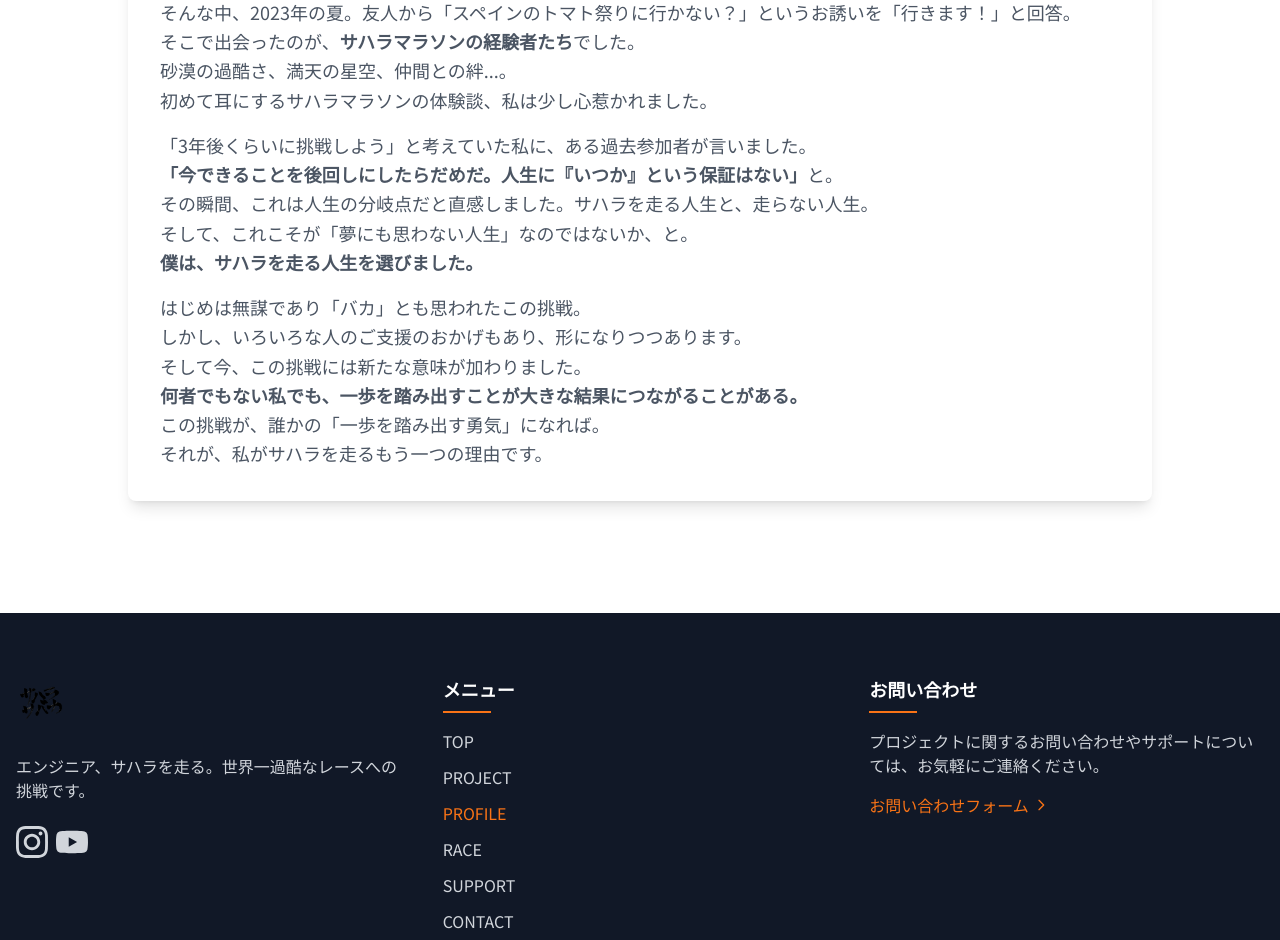
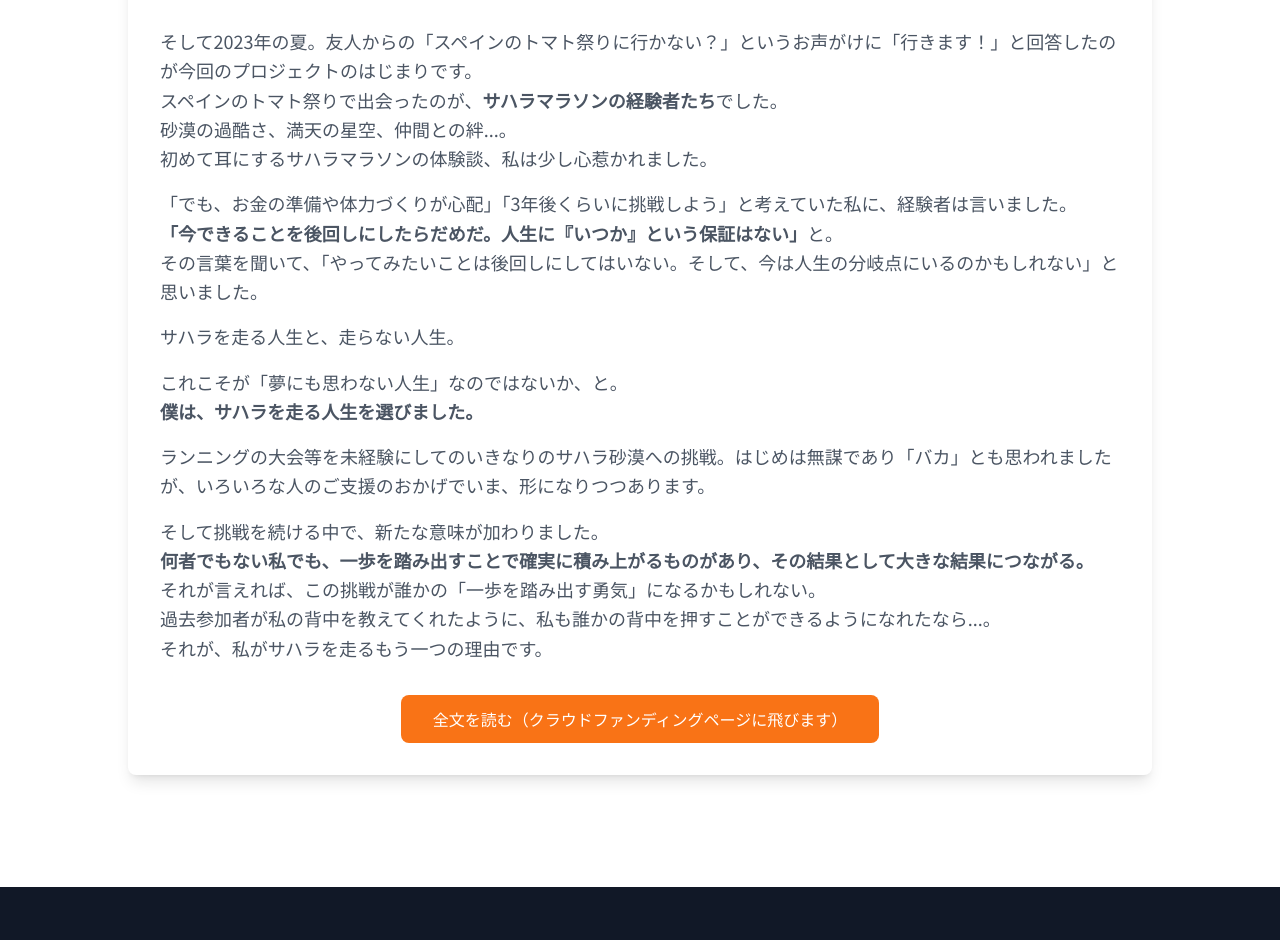
Before and after one commit to isaka1022/saharasabaka, a React (Create React App) app: page /profile in a window 1280 px wide. Shown: the part 1002-1942 px from the top of the page. Built offline with nearby package versions, Linux system fonts and the light colour scheme.

Commit message:
Profileページを更新

```diff
--- a/src/components/Profile.tsx
+++ b/src/components/Profile.tsx
@@ -39,48 +39,63 @@ const Profile: React.FC<ProfileProps> = ({ showFullStory = false }) => {
             <h3 className="text-2xl font-bold text-gray-800 mb-6">なぜサハラを走るのか</h3>
             <div className="text-lg text-gray-600 leading-relaxed space-y-4">
               <p className="mb-6">
-                大学時代、ある人から<span className="font-bold">「人生には2つの生き方がある」</span>と教わりました。
+                大学時代に<span className="font-bold">「人生には2つの生き方がある」</span>と教わりました。
                 <br />
                 目標に向かって突き進む人生と、出会いの中で自分の道を見つけていく「夢にも思わなかった」人生。
                 <br />
-                私は後者の道が面白そうだと思い、それから人との出会いを大切にしてきました。
+                「夢にも思わなかった人生」を生きるためには、人のご縁を紡いでいく必要がある。
+                <br />
+                その話を聞いてから、人との出会い、一期一会を大切にしてきました。
               </p>
               <p className="mb-6">
-                そんな中、2023年の夏。友人から「スペインのトマト祭りに行かない？」というお誘いを「行きます！」と回答。
+                そして2023年の夏。友人からの「スペインのトマト祭りに行かない？」というお声がけに「行きます！」と回答したのが今回のプロジェクトのはじまりです。
                 <br />
-                そこで出会ったのが、<span className="font-bold">サハラマラソンの経験者たち</span>でした。
+                スペインのトマト祭りで出会ったのが、<span className="font-bold">サハラマラソンの経験者たち</span>でした。
                 <br />
                 砂漠の過酷さ、満天の星空、仲間との絆...。
                 <br />
                 初めて耳にするサハラマラソンの体験談、私は少し心惹かれました。
               </p>
-
-                <>
               <p className="mb-6">
-                    「3年後くらいに挑戦しよう」と考えていた私に、ある過去参加者が言いました。
+                「でも、お金の準備や体力づくりが心配」「3年後くらいに挑戦しよう」と考えていた私に、経験者は言いました。
                 <br />
                 <span className="font-bold">「今できることを後回しにしたらだめだ。人生に『いつか』という保証はない」</span>と。
                 <br />
-                    その瞬間、これは人生の分岐点だと直感しました。サハラを走る人生と、走らない人生。
-                    <br />
-                    そして、これこそが「夢にも思わない人生」なのではないか、と。
+                その言葉を聞いて、「やってみたいことは後回しにしてはいない。そして、今は人生の分岐点にいるのかもしれない」と思いました。
+              </p>
+              <p className="mb-6">
+                サハラを走る人生と、走らない人生。
+              </p>
+              <p className="mb-6">
+                これこそが「夢にも思わない人生」なのではないか、と。
                 <br />
                 <span className="font-bold">僕は、サハラを走る人生を選びました。</span>
               </p>
               <p className="mb-6">
-                    はじめは無謀であり「バカ」とも思われたこの挑戦。
+                ランニングの大会等を未経験にしてのいきなりのサハラ砂漠への挑戦。はじめは無謀であり「バカ」とも思われましたが、いろいろな人のご支援のおかげでいま、形になりつつあります。
                 <br />
-                    しかし、いろいろな人のご支援のおかげもあり、形になりつつあります。
+              </p>
+              <p className="mb-6">
+                そして挑戦を続ける中で、新たな意味が加わりました。
                 <br />
-                    そして今、この挑戦には新たな意味が加わりました。
+                <span className="font-bold">何者でもない私でも、一歩を踏み出すことで確実に積み上がるものがあり、その結果として大きな結果につながる。</span>
                 <br />
-                    <span className="font-bold">何者でもない私でも、一歩を踏み出すことが大きな結果につながることがある。</span>
+                それが言えれば、この挑戦が誰かの「一歩を踏み出す勇気」になるかもしれない。
                 <br />
-                    この挑戦が、誰かの「一歩を踏み出す勇気」になれば。
+                過去参加者が私の背中を教えてくれたように、私も誰かの背中を押すことができるようになれたなら...。
                 <br />
                 それが、私がサハラを走るもう一つの理由です。
               </p>
-                </>
+            </div>
+            <div className="mt-8 text-center">
+                <a
+                  href="https://camp-fire.jp/projects/776874/"
+                  target="_blank"
+                  rel="noopener noreferrer"
+                  className="inline-block bg-orange-500 text-white px-8 py-3 rounded-lg hover:bg-orange-600 transition-colors duration-200"
+                >
+                  全文を読む（クラウドファンディングページに飛びます）
+                </a>
               </div>
           </div>
         )}
```
Lines whose indentation alone changed are shown as unchanged.
